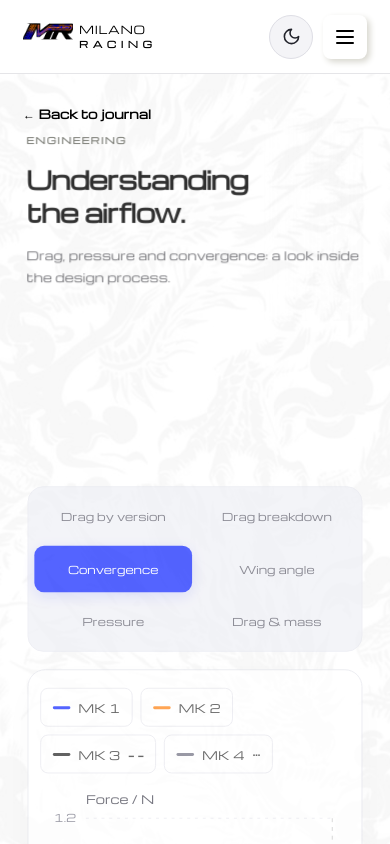
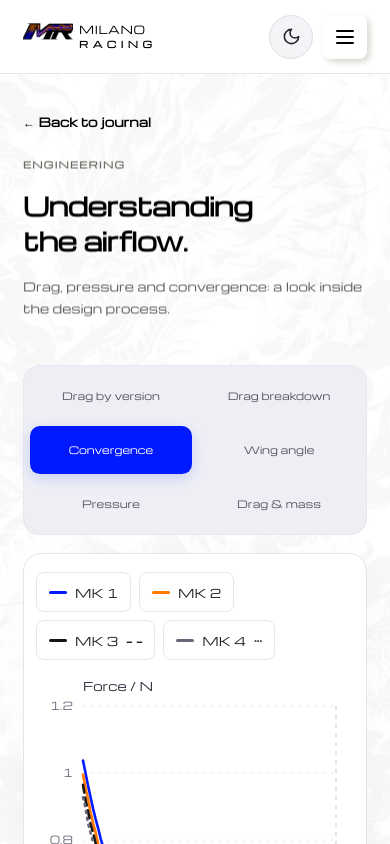
Before and after one commit to CreativeDragon1/milanoracing, a React (Vite) app: page /journal/drag-log in a window 390 px wide. Shown: the top 844 px of the page. Built offline with nearby package versions, Linux system fonts and the light colour scheme.

Commit message:
Fix page spacing and restore exact Milano blue accents

```diff
--- a/src/performance.css
+++ b/src/performance.css
@@ -8,11 +8,11 @@
   }
 }
 @keyframes milano-scroll-reveal {
-  0% { opacity:0; transform:translateY(100px) scale(.94); }
-  32% { opacity:1; transform:translateY(18px) scale(.99); }
+  0% { opacity:0; transform:translateY(var(--reveal-distance,100px)) scale(.94); }
+  32% { opacity:1; transform:translateY(var(--reveal-midpoint,18px)) scale(.99); }
   50% { opacity:1; transform:translateY(0) scale(1); }
-  68% { opacity:1; transform:translateY(-18px) scale(.99); }
-  100% { opacity:0; transform:translateY(-100px) scale(.94); }
+  68% { opacity:1; transform:translateY(calc(-1 * var(--reveal-midpoint,18px))) scale(.99); }
+  100% { opacity:0; transform:translateY(calc(-1 * var(--reveal-distance,100px))) scale(.94); }
 }
 .native-reveal:focus-within { animation:none; opacity:1; transform:none; }
 /* An opaque sticky surface avoids re-blurring everything passing underneath. */
@@ -212,15 +212,71 @@ h2 { font-size:clamp(24px,2.8vw,38px); line-height:1.35; }
 h3 { font-size:20px; line-height:1.45; }
 p { font-size:14px; line-height:1.9; }
 input, textarea { font-family:inherit; }
-.page-heading h1, .article .page-heading h1 { font-size:clamp(30px,4vw,52px); font-weight:700; line-height:1.3; letter-spacing:-.035em; max-width:22ch; }
+.page-heading h1, .article .page-heading h1 { font-size:clamp(28px,3.2vw,42px); font-weight:700; line-height:1.35; letter-spacing:-.025em; max-width:26ch; }
 .page-heading > p, .article .page-heading > p { font-size:clamp(12px,1.15vw,15px); line-height:1.9; max-width:66ch; }
 .desktop-nav a { font-size:11px; padding-inline:16px; }
 .header-contact { font-size:11px; white-space:nowrap; }
 .hero-copy > p { font-size:14px; line-height:1.9; }
-.person-copy h2 { overflow-wrap:anywhere; }
+.person-copy h2 { overflow-wrap:normal; }
 @media(max-width:600px) {
   .page-heading h1, .article .page-heading h1 { font-size:clamp(25px,6.5vw,36px); }
   .hero-copy h1 { font-size:clamp(27px,7.4vw,38px); line-height:1.35; }
 }
 
 @media(max-width:600px) { .ec-switcher { grid-template-columns:repeat(2,minmax(0,1fr)); } .ec-switcher button { font-size:11px; padding-inline:6px; } }
+
+/* One spacing rhythm for page introductions and the content immediately below. */
+.page-heading, .article .page-heading { --reveal-distance:24px; --reveal-midpoint:4px; padding:32px 0; }
+.page-heading .eyebrow { margin-bottom:16px; }
+.page-heading > p, .article .page-heading > p { margin-top:16px; max-width:70ch; }
+.article { padding-top:28px; }
+.article .page-heading { padding:28px 0 32px; }
+.article .ec-section { margin:0; padding:0; }
+.ec-section { --reveal-distance:24px; --reveal-midpoint:4px; }
+.article-body { max-width:720px; margin:32px auto 56px; }
+.article-body > p { font-size:14px; line-height:1.9; margin-bottom:20px; }
+.section-heading { align-items:baseline; gap:20px; margin-bottom:24px; }
+.section-heading h2 { font-size:clamp(24px,2.5vw,32px); line-height:1.4; }
+.team-grid .person-copy { padding:18px 10px 12px; }
+.team-grid .person-copy h2 { font-size:clamp(18px,1.65vw,22px); line-height:1.5; letter-spacing:-.025em; margin:10px 0 16px; }
+.team-grid .person-copy > .text-link { font-size:11px; line-height:1.6; }
+.plans-grid { grid-template-columns:repeat(2,minmax(0,1fr)); gap:24px; }
+.plan-card h3,.in-kind-plan h3 { font-size:22px; line-height:1.4; }
+.plan-card .plan-price { font-size:30px; margin:16px 0 20px; }
+.plan-card li { font-size:12px; line-height:1.8; }
+.partner-equal-card h2 { font-size:20px; line-height:1.5; min-height:3em; }
+.partner-equal-card p { font-size:12px; }
+.public-version-details h2 { font-size:30px; margin:16px 0 24px; }
+.public-version-details dt { font-size:12px; }
+.public-version-details dd { font-size:22px; }
+.ec-switcher { grid-template-columns:repeat(auto-fit,minmax(140px,1fr)); }
+.ec-switcher button { font-size:11px; line-height:1.6; }
+.ec-readout dd { font-size:18px; white-space:nowrap; }
+.ec-readout dt { font-size:10px; }
+.ec-readout dl>div { flex-wrap:wrap; gap:6px 12px; }
+@media(max-width:600px) {
+ .page-heading, .article .page-heading { padding:24px 0 28px; }
+ .page-heading h1, .article .page-heading h1 { font-size:clamp(25px,6.5vw,32px); line-height:1.4; }
+ .page-heading > p, .article .page-heading > p { font-size:12px; }
+ .plans-grid { grid-template-columns:minmax(0,1fr); }
+ .section-heading { align-items:flex-start; }
+ .ec-switcher { grid-template-columns:repeat(2,minmax(0,1fr)); }
+ .ec-switcher button { font-size:10px; }
+ .in-kind-plan { gap:24px; padding:24px; }
+}
+
+/* Cards keep their grid rhythm while retaining reversible movement. */
+:is(.plan-card,.partner-equal-card,.person) { --reveal-distance:24px; --reveal-midpoint:4px; }
+@media(max-width:600px) { .partner-equal-card h2 { min-height:0; } }
+
+/* Keep reading text and controls fully legible throughout their scroll motion. */
+@media(prefers-reduced-motion:no-preference) {
+ .native-reveal:is(.page-heading,.ec-section,.plan-card,.partner-equal-card,.person):not(:focus-within) { animation-name:milano-editorial-reveal; }
+}
+@keyframes milano-editorial-reveal {
+ 0% { opacity:1; transform:translateY(24px); }
+ 32% { opacity:1; transform:translateY(4px); }
+ 50% { opacity:1; transform:translateY(0); }
+ 68% { opacity:1; transform:translateY(-4px); }
+ 100% { opacity:1; transform:translateY(-24px); }
+}
--- a/src/theme.css
+++ b/src/theme.css
@@ -24,16 +24,16 @@
 :root[data-theme="dark"] {
  color-scheme:dark; color:#f1f3f8; background:#0c1017;
  --paper:#171c25; --surface:#171c25; --raised:#202733; --sunken:#10151e;
- --text:#f1f3f8; --muted:#b1b8c7; --line:#343c4a; --accent:#93a2ff;
+ --text:#f1f3f8; --muted:#b1b8c7; --line:#343c4a; --accent:#0019ff;
  --shadow:0 12px 34px #00000030,inset 0 1px 0 #ffffff06;
  --inset:inset 0 1px 4px #00000040;
- --chart-blue:#8c9cff; --chart-orange:#ff9b4d; --chart-ink:#eef1f7; --chart-grey:#a5afc3;
+ --chart-blue:#0019ff; --chart-orange:#ff9b4d; --chart-ink:#eef1f7; --chart-grey:#a5afc3;
 }
 [data-theme="dark"] body { background:#0c1017; color:var(--text); }
 [data-theme="dark"] body:before { filter:invert(1) brightness(2); opacity:.1; }
 [data-theme="dark"] .hero:before,[data-theme="dark"] .page-heading:after,[data-theme="dark"] .footer:before { filter:invert(1) brightness(2); opacity:.15; }
 [data-theme="dark"] .livery-reveal-dragon { filter:invert(1) brightness(1.6); opacity:.14; }
-[data-theme="dark"] ::selection { background:#5263c8; color:#fff; }
+[data-theme="dark"] ::selection { background:#0019ff; color:#fff; }
 [data-theme="dark"] :is(a,button,input,select,summary):focus-visible { outline-color:#ffad69; }
 [data-theme="dark"] .header { background:#0c1017f2; border-color:#343c4a; backdrop-filter:blur(18px); }
 [data-theme="dark"] .desktop-nav { background:#171c25; box-shadow:inset 0 1px 4px #0005; border:1px solid #2b3340; }
@@ -48,17 +48,17 @@
 [data-theme="dark"] :is(.eyebrow,.small-label,.hero-location,.render-caption,.data-note,.footer-bottom,.source-note,.placeholder-label,.stage-caption,.version-bar small,.public-version-details dt,.plan-includes) { color:var(--muted); }
 [data-theme="dark"] :is(.intro-copy .large-copy,.render-caption > span:first-child,.competition-heading p) { color:var(--text); }
 [data-theme="dark"] :is(.blue,.hero-copy .blue,.visual-index,.story-meta,.competition-arrived,.kit-product-title .small-label) { color:var(--accent); }
-[data-theme="dark"] :is(.text-link,.contact-provider-links a:hover,.kit-save) { color:var(--accent); }
+[data-theme="dark"] .contact-provider-links a:hover { color:var(--accent); }
 [data-theme="dark"] .orange { color:#ff9b4d; }
 [data-theme="dark"] :is(.raised,.archive-preview,.person,.sponsor-card,.sponsor-feature,.contact-section,.partner-equal-card,.plan-card,.competition-countdown) { background:var(--surface); border-color:var(--line); box-shadow:var(--shadow); }
 [data-theme="dark"] .recessed { background:var(--sunken); }
 [data-theme="dark"] :is(.secondary,.icon-button,.round-arrow) { color:var(--text); background:var(--raised); border:1px solid #3a4556; box-shadow:0 3px 10px #0003; }
 [data-theme="dark"] :is(.secondary,.icon-button,.round-arrow):hover { background:#2d384b; color:#fff; }
 [data-theme="dark"] .primary,[data-theme="dark"] .kit-apply { background:#0019ff; color:#fff; border-color:#5365ff; box-shadow:0 4px 14px #0004; }
-[data-theme="dark"] .primary:hover,[data-theme="dark"] .kit-apply:hover { background:#263cff; }
+[data-theme="dark"] .primary:hover,[data-theme="dark"] .kit-apply:hover { background:#0019ff; }
 [data-theme="dark"] .bar-track { background:#30394a; box-shadow:none; }
 [data-theme="dark"] .bar { background:#8792a8; box-shadow:none; }
-[data-theme="dark"] .bar.blue-bar { background:#8c9cff; }
+[data-theme="dark"] .bar.blue-bar { background:#0019ff; }
 [data-theme="dark"] .countdown-unit { background:#10151e; box-shadow:inset 0 1px 4px #0004; border:1px solid #2c3543; }
 [data-theme="dark"] .countdown-unit span { color:var(--muted); }
 [data-theme="dark"] .story-image { background:#171c25; box-shadow:0 8px 24px #0003; border:1px solid #30394a; }
@@ -72,7 +72,7 @@
 [data-theme="dark"] .partner-logo-link:hover { border-color:#ff9b4d; box-shadow:0 4px 16px #0005; }
 [data-theme="dark"] .plan-card .plan-price { color:var(--text); }
 [data-theme="dark"] .plan-card li { border-color:var(--line); }
-[data-theme="dark"] .in-kind-plan { background:#142371; border:1px solid #5669dc; }
+[data-theme="dark"] .in-kind-plan { background:#0019ff; border:1px solid #0019ff; }
 [data-theme="dark"] .in-kind-plan .text-link { color:#fff; }
 [data-theme="dark"] .contact-email-options { background:var(--sunken); border-color:var(--line); }
 [data-theme="dark"] .contact-provider-links a { background:var(--raised); color:var(--text); }
@@ -80,14 +80,14 @@
 /* Version navigation, compare controls, and the CAD studio. */
 [data-theme="dark"] :is(.segmented,.version-tabs,.version-plot) { background:var(--sunken); box-shadow:none; }
 [data-theme="dark"] :is(.segmented button,.version-tabs button) { color:var(--muted); }
-[data-theme="dark"] :is(.segmented button.selected,.segmented button[aria-pressed=true],.version-tabs button.selected) { background:#29344a; color:#c2ccff; box-shadow:0 2px 7px #0003; }
+[data-theme="dark"] :is(.segmented button.selected,.segmented button[aria-pressed=true],.version-tabs button.selected) { background:#0019ff; color:#fff; box-shadow:0 2px 7px #0003; }
 [data-theme="dark"] .version-tabs.has-final .final-version-tab { border-color:#56627a; }
-[data-theme="dark"] .version-tabs.has-final .final-version-tab.selected { background:#303c52; color:#fff; }
-[data-theme="dark"] .tab-underline { background:#8c9cff; }
+[data-theme="dark"] .version-tabs.has-final .final-version-tab.selected { background:#0019ff; color:#fff; }
+[data-theme="dark"] .tab-underline { background:#0019ff; }
 [data-theme="dark"] .version-bar-track { background:#30394a; }
-[data-theme="dark"] .version-bar-track>span { background:#8c9cff; }
+[data-theme="dark"] .version-bar-track>span { background:#0019ff; }
 [data-theme="dark"] .version-bar.active .version-bar-track>span { background:#ff9b4d; }
-[data-theme="dark"] .version-tag { background:#26324a; color:#c2ccff; }
+[data-theme="dark"] .version-tag { background:#0019ff; color:#fff; }
 [data-theme="dark"] :is(.public-version-details dl>div,.comparison-stats>div) { border-color:var(--line); }
 [data-theme="dark"] :is(.compare-card select,.theme-preference select) { background:#10151e; color:var(--text); border-color:#525e72; }
 [data-theme="dark"] .car-viewer-stage:not(.mr-sealed) { background:radial-gradient(ellipse at 50% 25%,#3a4453,#202733 60%,#141a24); border-color:#455166; }
@@ -97,7 +97,7 @@
 /* Chart strokes, marks and legends share semantic colours in both themes. */
 [data-theme="dark"] .ec-switcher { background:#10151e; border-color:var(--line); }
 [data-theme="dark"] .ec-switcher button { color:#bfc7d7; }
-[data-theme="dark"] .ec-switcher button[aria-pressed=true] { background:#283c91; color:#fff; box-shadow:inset 0 0 0 1px #6178d7; }
+[data-theme="dark"] .ec-switcher button[aria-pressed=true] { background:#0019ff; color:#fff; box-shadow:none; }
 [data-theme="dark"] .ec-panel { background:#171e29; border-color:#3c485c; box-shadow:0 12px 35px #0003; }
 [data-theme="dark"] .ec-legend button { background:#202a3b; color:#edf1fa; border-color:#505f79; }
 [data-theme="dark"] .ec-legend button[aria-pressed=false] { opacity:1; color:#aab4c7; border-style:dashed; background:transparent; }
@@ -110,14 +110,14 @@
 [data-theme="dark"] :is(.ec-x-label,.ec-bar-scale,.ec-scrub label,.ec-table-scroll caption) { color:#b5bfd1; }
 [data-theme="dark"] .ec-bar-row { background:#202a3b; color:#eef2fa; }
 [data-theme="dark"] .ec-bar-row small { color:#b5bfd1; }
-[data-theme="dark"] .ec-bar-row.is-active { background:#29364e; border-color:#8c9cff; }
+[data-theme="dark"] .ec-bar-row.is-active { background:#29364e; border-color:#0019ff; }
 [data-theme="dark"] .ec-bar-track { background:#101725; }
-[data-theme="dark"] .ec-bar-track>span { background:#8c9cff; }
+[data-theme="dark"] .ec-bar-track>span { background:#0019ff; }
 [data-theme="dark"] .ec-readout { background:#0c1423; border-left:1px solid #34435a; }
 [data-theme="dark"] :is(.ec-scrub,.ec-data-tools,.ec-table-scroll,.ec-table-scroll td,.ec-table-scroll th) { border-color:#3a475d; }
 [data-theme="dark"] .ec-scrub label strong { color:#f1f4fa; }
 [data-theme="dark"] .ec-scrub-controls button { background:#263249; color:#fff; border-color:#566783; }
-[data-theme="dark"] .ec-scrub input { accent-color:#8c9cff; }
+[data-theme="dark"] .ec-scrub input { accent-color:#0019ff; }
 [data-theme="dark"] .ec-data-tools>a { color:#b4c1ff; }
 [data-theme="dark"] .ec-table-scroll thead { background:#263249; }
 [data-theme="dark"] .ec-table-scroll tbody tr:nth-child(even) { background:#1c2534; }
@@ -134,17 +134,17 @@
 [data-theme="dark"] .kit-export-panel .kit-video-save span { color:#e6e9ff; }
 [data-theme="dark"] .kit-export-error { color:#ffb2a3; }
 [data-theme="dark"] .kit-loading { color:#d6deed; }
-[data-theme="dark"] .kit-display .kit-controls .segmented button[aria-pressed=true] { background:#38465e; color:#e8edff; border:1px solid #778aaf; }
+[data-theme="dark"] .kit-display .kit-controls .segmented button[aria-pressed=true] { background:#0019ff; color:#fff; border:1px solid #0019ff; }
 [data-theme="dark"] :is(.livery-component-details,.livery-component-list button,.hotspot-tooltip) { background:var(--surface); color:var(--text); border-color:var(--line); box-shadow:var(--shadow); }
 [data-theme="dark"] .livery-component-list button>span { background:var(--raised); }
-[data-theme="dark"] .livery-component-list button.active { background:#283c91; color:#fff; }
+[data-theme="dark"] .livery-component-list button.active { background:#0019ff; color:#fff; }
 [data-theme="dark"] .livery-panel p { color:var(--muted); }
 [data-theme="dark"] .livery-panel .livery-component-headline { color:var(--accent); }
 [data-theme="dark"] .livery-panel .livery-look-closer { color:var(--text); border-color:var(--line); }
 [data-theme="dark"] .livery-step-controls { border-color:var(--line); }
 [data-theme="dark"] .livery-step-controls>span { color:var(--muted); }
 [data-theme="dark"] .livery-reveal { box-shadow:inset 0 0 0 1px #ffffff22,0 12px 32px #0004; }
-[data-theme="dark"] .livery-reveal-panel { background:#1025c2; }
+[data-theme="dark"] .livery-reveal-panel { background:#0019ff; }
 @media print { :root[data-theme="dark"] { color-scheme:light; } .theme-toggle,.footer-appearance { display:none; } }
 
 .logo-dark { display:none; }
@@ -152,9 +152,14 @@
 [data-theme="dark"] .logo-dark { display:block; }
 [data-theme="dark"] .logo-window .logo-dark { width:100%; height:100%; object-fit:contain; top:0; left:0; }
 [data-theme="dark"] :is(.signature-draw,.teaser-signature) { filter:none; }
-[data-theme="dark"] :is(.contact-section .contact-enquiry,.copy-status,.comparison-number,.footer-links a:hover,.social-links a:hover,.text-link:hover) { color:var(--accent); }
+[data-theme="dark"] :is(.contact-section .contact-enquiry,.copy-status,.comparison-number,.footer-links a:hover,.social-links a:hover) { color:var(--accent); }
 :root:not([data-theme="dark"]) .kit-personalise-heading>span { color:#686874; }
 
 [data-theme="dark"] .engineering-charts .section-heading p { color:var(--muted); }
 
 [data-theme="dark"] .kit-viewer .kit-save.kit-video-save { color:#fff; }
+
+/* Brand blue stays exact; dark-mode reading links use white text with a blue cue. */
+[data-theme="dark"] :is(.text-link,.kit-save,.ec-data-tools>a) { color:var(--text); text-decoration:underline; text-decoration-color:#0019ff; text-underline-offset:6px; }
+[data-theme="dark"] :is(.text-link,.kit-save,.ec-data-tools>a):hover { color:#fff; text-decoration-thickness:2px; }
+[data-theme="dark"] .in-kind-plan .text-link { text-decoration-color:#fff; }
```
Also changed, not shown: src/components/KitExportPanel.css (+7 -5 lines), src/motion.tsx (+5 -2 lines).
